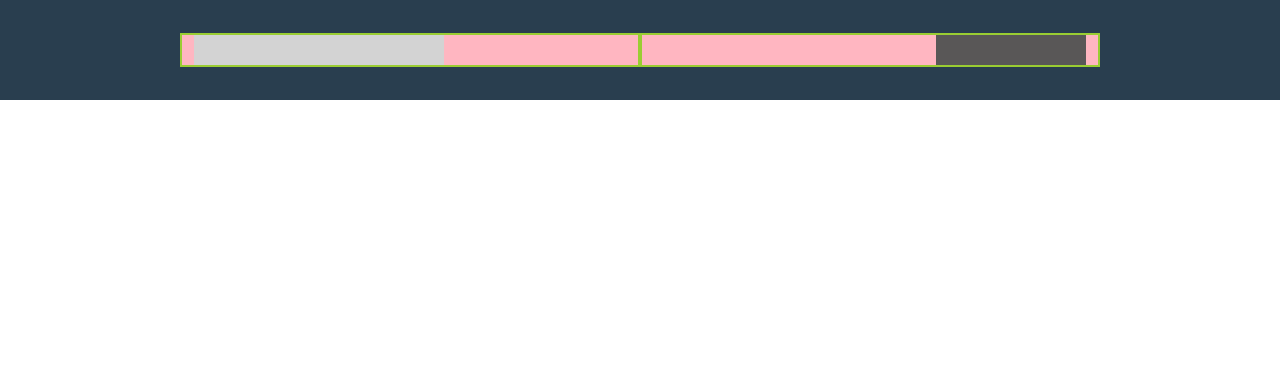
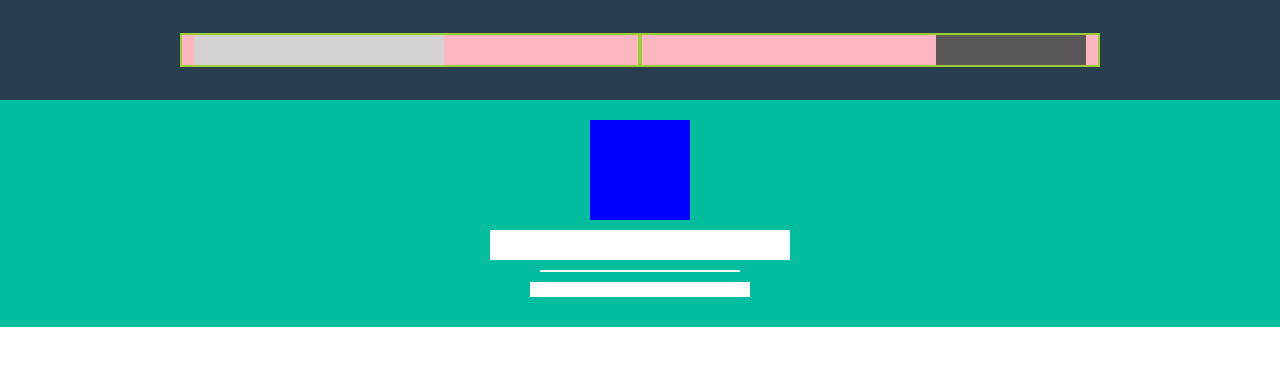
Before and after one commit to gabrielemafrica/html-css-bootstrap-freelancer, a plain HTML site: page index.html in a window 1280 px wide. Drawn offline with nearby package versions, Linux system fonts and the light colour scheme.

Commit message:
jumbotron

```diff
--- a/css/style.css
+++ b/css/style.css
@@ -5,6 +5,7 @@
 .mio_container{
     width: 90%;
     margin: 0 auto;
+    text-align: center;
 }
 
 /* header */
@@ -47,6 +48,19 @@ header{
 }
 
 /* /header */
+
+/* mian */
+
+    /* jumbotron */
+    #jumbotron{
+        background-color: rgb(0, 190, 157);
+        padding: 20px 0;
+        text-align: center;
+    }
+
+
+
+    /* /jumbotron */
 /* debug */
 
 [class*="col"]{
@@ -56,7 +70,7 @@ header{
 
 
 
-.debug_title{
+.debug_logo{
     background-color: lightgrey;
     height: 30px;
     width: 250px;
@@ -73,3 +87,31 @@ header{
     height: 30px;
     width: 150px;
 }
+
+.debug_img{
+    height: 100px;
+    width: 100px;
+    background-color: blue;
+    margin: 0 auto 10px auto;
+}
+.debug_title{
+    height: 30px;
+    width: 300px;
+    background-color: rgb(255, 255, 255);
+    margin: 0 auto 10px auto;
+
+}
+.debug_line{
+    height: 2px;
+    width: 200px;
+    background-color: rgb(255, 255, 255);
+    margin: 0 auto 10px auto;
+
+}
+.debug_subtitle{
+    height: 15px;
+    width: 220px;
+    background-color: rgb(255, 255, 255);
+    margin: 0 auto 10px auto;
+
+}
--- a/index.html
+++ b/index.html
@@ -21,7 +21,7 @@
             <div class="row align-items-center">
 
                 <div class="col-6">
-                    <div class="debug_title"></div>
+                    <div class="debug_logo"></div>
                 </div>
 
                 <div class="col-6">
@@ -43,6 +43,16 @@
 
         <!-- jumbotron -->
         <section id="jumbotron">
+
+            <div class="mio_container">
+                <div class="debug_img"></div>
+                <div class="debug_title"></div>
+                <div class="debug_line"></div>
+                <div class="debug_subtitle"></div>
+
+
+            </div>
+
 
         </section>
         <!-- /jumbotron -->
```
